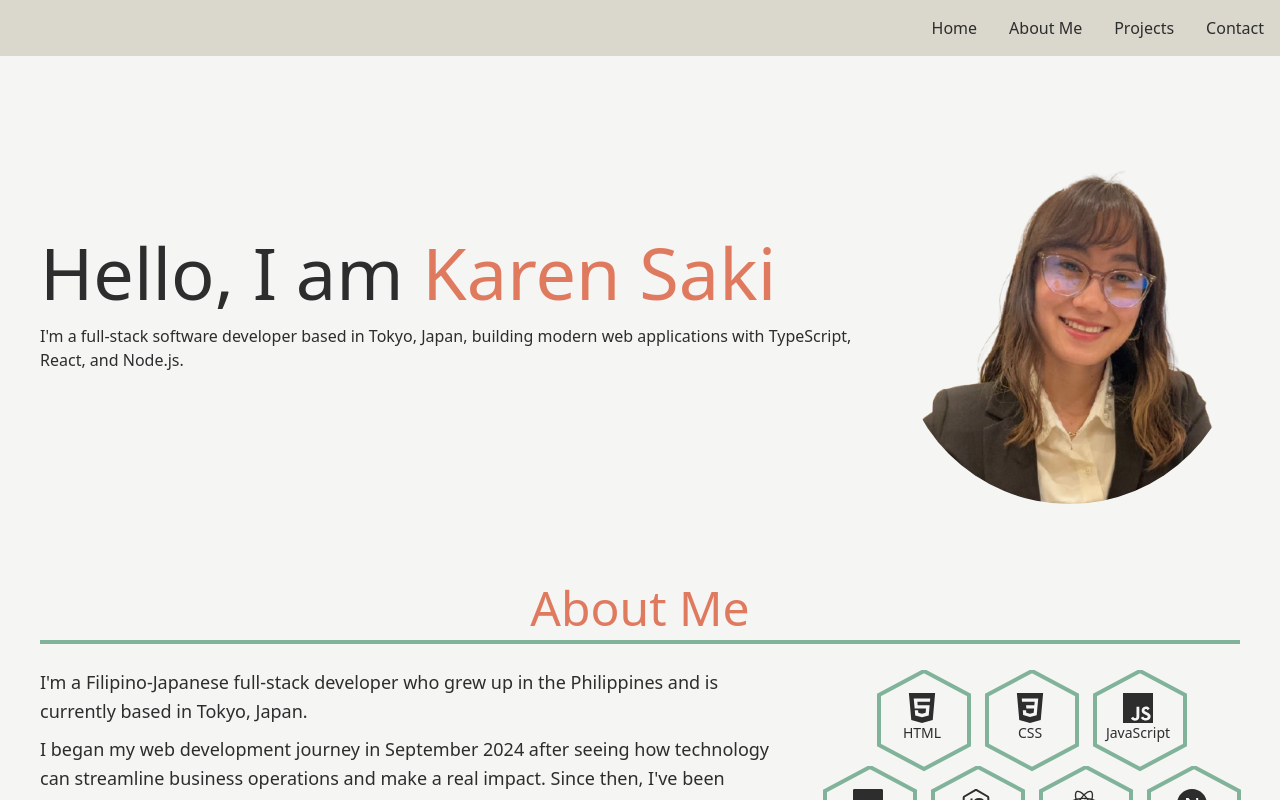
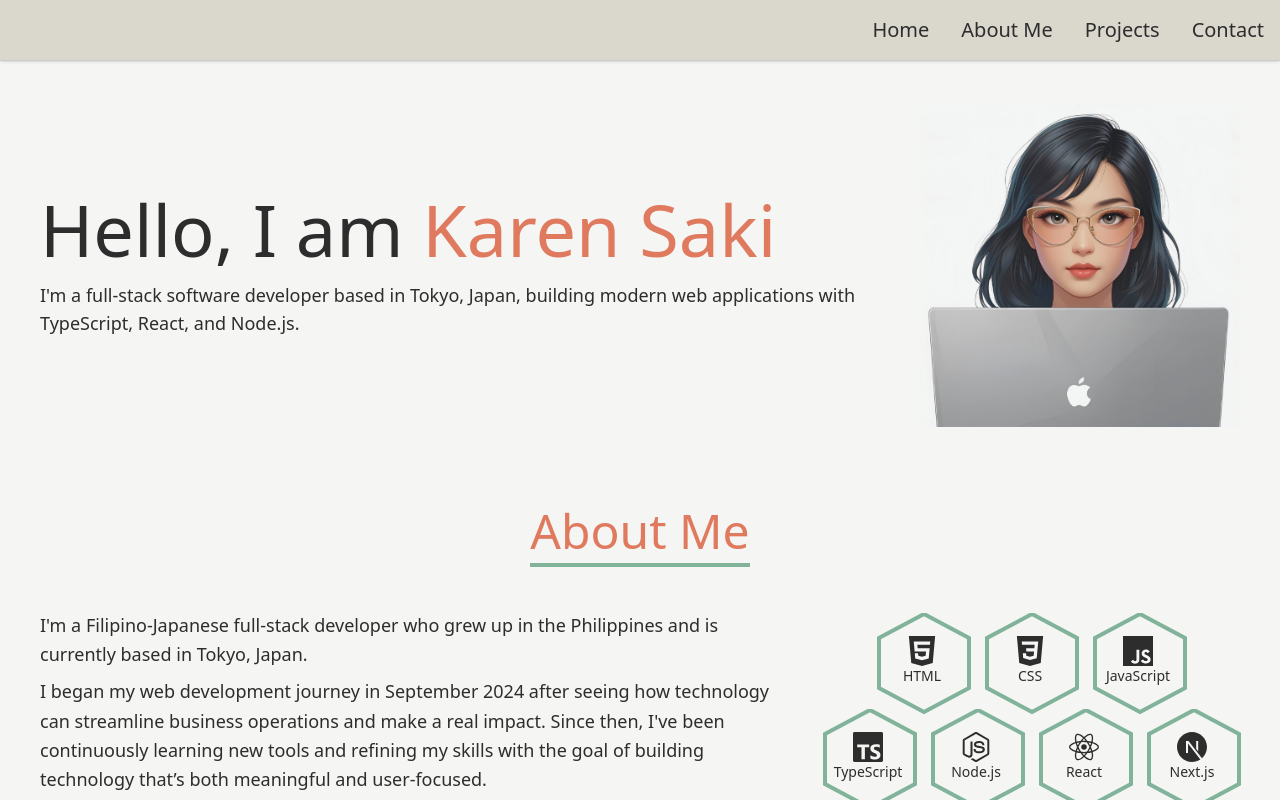
Before and after one commit to KSmiyazawa/my-portfolio, a React (Vite) app: page / in a window 1280 px wide. Built offline with nearby package versions, Linux system fonts and the light colour scheme.

Commit message:
feat: add Contact section

```diff
--- a/src/App.tsx
+++ b/src/App.tsx
@@ -7,7 +7,7 @@ import Projects from './sections/Projects'
 function App() {
 
   return (
-    <div className='bg-[#F5F5F4] w-full h-full'>
+    <div className='w-full bg-[#F5F5F4]'>
       <Navbar />
       <main className='pt-16 text-[#2D2D2D]'>
         <Home />
@@ -15,6 +15,9 @@ function App() {
         <Projects />
         <Contact />
       </main>
+      <footer className='bg-[#DAD7CD] text-[#6B705C] h-15 flex items-center justify-center'>
+        <p>KAREN SAKI ©2025 </p>
+      </footer>
     </div>
   )
 }
--- a/src/components/Navbar.tsx
+++ b/src/components/Navbar.tsx
@@ -1,11 +1,11 @@
 function Navbar() {
   return (
-    <nav className='fixed top-0 w-full p-4 bg-[#DAD7CD] z-20'>
-        <ul className='flex justify-end gap-8 text-[#2D2D2D]'>
-            <li><a href='#home'>Home</a></li>
-            <li><a href='#about'>About Me</a></li>
-            <li><a href='#projects'>Projects</a></li>
-            <li><a href='#contact'>Contact</a></li>
+    <nav className='fixed top-0 w-full p-4 bg-[#DAD7CD] z-20 shadow-sm border-b border-[#ccc]'>
+        <ul className='flex justify-end gap-8 text-[#2D2D2D] text-xl'>
+            <li><a href='#home' className='hover:text-[#E07A5F]'>Home</a></li>
+            <li><a href='#about' className='hover:text-[#E07A5F]'>About Me</a></li>
+            <li><a href='#projects' className='hover:text-[#E07A5F]'>Projects</a></li>
+            <li><a href='#contact' className='hover:text-[#E07A5F]'>Contact</a></li>
         </ul>
     </nav>
   )
--- a/src/sections/AboutMe.tsx
+++ b/src/sections/AboutMe.tsx
@@ -4,7 +4,7 @@ import HexIcon from '../components/HexIcon';
 
 function AboutMe() {
   return (
-    <section id='about' className='flex-col items-center justify-center gap-10 p-10'>
+    <section id='about' className='flex flex-col items-center justify-center gap-5 p-10'>
       <h1 className='text-center text-5xl text-[#E07A5F] border-b-4 border-[#81B29A] pb-2'>About Me</h1>
       <div className='flex items-center gap-10'>
         <div className='flex-1'>
--- a/src/sections/Contact.tsx
+++ b/src/sections/Contact.tsx
@@ -1,9 +1,42 @@
-import React from 'react'
+import { FaGithub } from "react-icons/fa";
+import { FaLinkedinIn } from "react-icons/fa6";
+
+
+import { IoMail } from "react-icons/io5";
 
 function Contact() {
   return (
-    <section id='contact'>
-      <p>Contact</p>
+    <section id='contact' className='flex flex-col items-center justify-center p-10 text-lg text-[#2D2D2D]'>
+      <h1 className='text-center text-5xl text-[#E07A5F] border-b-4 border-[#81B29A] pb-2 m-10 w-fit'>Get in touch</h1>
+      <p>Have any questions or want to work together?</p>
+      <p>Feel free to reach out through any of my socials below.</p>
+      <div className='flex text-3xl gap-2 mt-5'>
+        <a
+          href="https://www.linkedin.com/in/ks-miyazawa/"
+          target="_blank"
+          rel="noopener noreferrer"
+          className="p-2 rounded-full bg-[#2D2D2D] text-[#F5F5F4] hover:bg-[#1a1a1a]"
+        >
+          <FaLinkedinIn />
+        </a>
+
+        <a
+          href="https://github.com/KSmiyazawa"
+          target="_blank"
+          rel="noopener noreferrer"
+          className="rounded-full text-[#2D2D2D] hover:bg-[#1a1a1a]"
+        >
+          <FaGithub size={45}/>
+        </a>
+
+        <a
+          href="mailto:ramos.karensaki@gmail.com"
+          className="p-2 rounded-full bg-[#2D2D2D] text-[#F5F5F4] hover:bg-[#1a1a1a]"
+        >
+          <IoMail />
+        </a>
+
+      </div>
     </section>
   )
 }
--- a/src/sections/Home.tsx
+++ b/src/sections/Home.tsx
@@ -1,16 +1,18 @@
 function Home() {
     return (
         <section id='home' className='flex items-center justify-center gap-10 p-10'>
-            <div className='text-[#2D2D2D]'>
+            <div className='text-[#2D2D2D] flex-1'>
                 <h1 className='text-7xl'>
                     Hello, I am <span className='text-[#E07A5F]'>Karen Saki</span>
                 </h1>
-                <p className="mt-4 text-md">
+                <p className="mt-4 text-lg">
                     I'm a full-stack software developer based in Tokyo, Japan, building modern web applications with TypeScript, React, and Node.js.
                 </p>
             </div>
 
-            <div className='bg-[url(/profile-photo.png)] bg-cover bg-center h-100 w-100 rounded-full'></div>
+            <div className='flex items-center justify-center basis-xs'>
+                <img src='/avatar.png' className='h-full aspect-auto'/>
+            </div>
         </section>
     )
 }
--- a/src/sections/Projects.tsx
+++ b/src/sections/Projects.tsx
@@ -2,8 +2,8 @@ import ButtonGroup from '../components/ButtonGroup'
 
 function Projects() {
   return (
-    <section id='projects' className='flex-col items-center justify-center gap-10'>
-      <h1 className='text-center text-5xl text-[#E07A5F] border-b-4 border-[#81B29A] pb-2 m-10'>Projects</h1>
+    <section id='projects' className='flex flex-col items-center justify-center'>
+      <h1 className='text-center text-5xl text-[#E07A5F] border-b-4 border-[#81B29A] pb-2 m-10 w-fit'>Projects</h1>
 
       {/* Arcane Kitchen */}
       <div className='flex relative gap-30 h-150'>
@@ -12,7 +12,7 @@ function Projects() {
         </div>
         <div className='text-[#2D2D2D] flex-1 flex flex-col justify-center gap-5 p-10'>
           <h2 className='text-4xl'>Arcane Kitchen</h2>
-          <p>A fantasy RPG-themed meal planning app that makes healthy eating fun and engaging. Built with React, TypeScript, and Node.js, and uses OpenAI for recipe parsing and intelligent ingredient substitutions.</p>
+          <p className='text-lg'>A fantasy RPG-themed meal planning app that makes healthy eating fun and engaging. Built with React, TypeScript, and Node.js, and uses OpenAI for recipe parsing and intelligent ingredient substitutions.</p>
           <ButtonGroup appLink='https://www.arcane-kitchen.com/' githubLink='https://github.com/Arcane-Kitchen'/>
         </div>
       </div>
@@ -21,7 +21,7 @@ function Projects() {
       <div className='flex h-120'>
         <div className='text-[#2D2D2D] flex flex-col justify-center gap-5 p-10 basis-xl'>
           <h2 className='text-4xl'>WiseTogether</h2>
-          <p>A couples budgeting app that helps partners manage and track their finances together. Built with React, TypeScript, and Node.js, and uses OCR and OpenAI for receipt parsing and automatic expense categorization.</p>
+          <p className='text-lg'>A couples budgeting app that helps partners manage and track their finances together. Built with React, TypeScript, and Node.js, and uses OCR and OpenAI for receipt parsing and automatic expense categorization.</p>
           <ButtonGroup appLink='https://wisetogether.onrender.com/' githubLink='https://github.com/KSmiyazawa/WiseTogether-frontend'/>
         </div>
         <div className=' bg-[#81B29A] flex flex-1 p-10 h-full items-center justify-center'>
```
Also changed, not shown: public/avatar.png (added), public/profile-photo.png (deleted).
